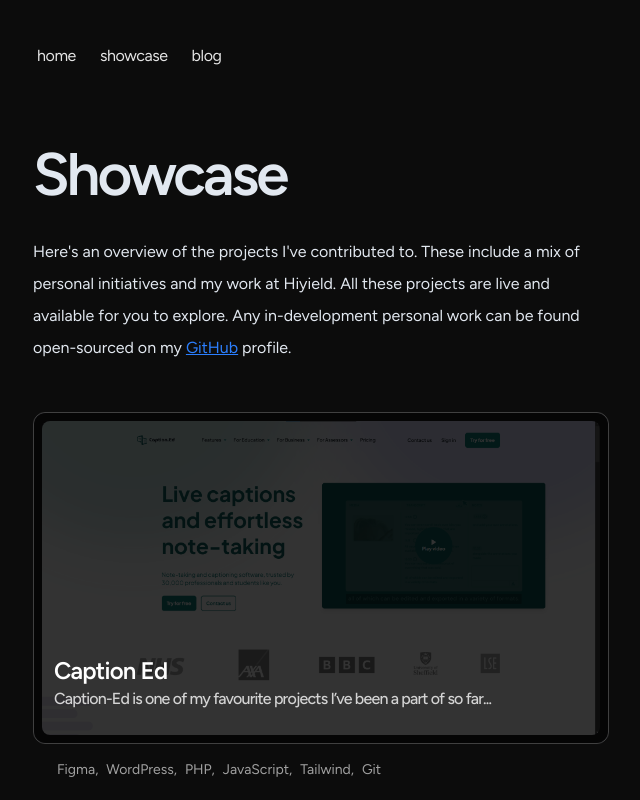
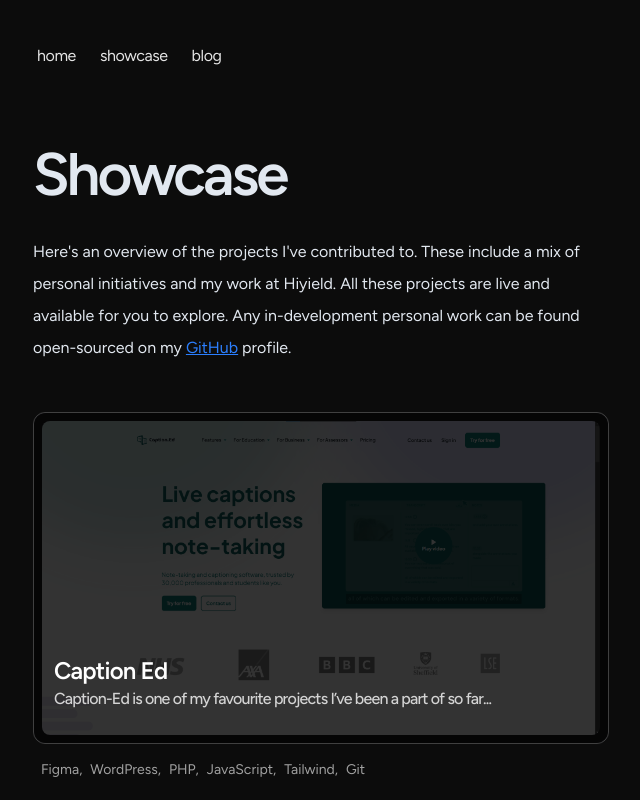
Before and after one commit to jakemackie/portfolio, a Next.js app: page /showcase in a window 1280 px wide. Shown: the top 800 px of the page, without its empty margins (319-959 px from the left). Built offline with nearby package versions, Linux system fonts and the light colour scheme.

Commit message:
feat: Improve padding because it looked weird

```diff
--- a/app/components/card.tsx
+++ b/app/components/card.tsx
@@ -56,7 +56,7 @@ export default function Card({ data }: CardProps) {
             </p>
           </div>
         </div>
-        <div className="ml-6 text-neutral-400 tabular-nums leading-normal">
+        <div className="ml-2 text-neutral-400 tabular-nums leading-normal">
           <ul className="flex flex-wrap gap-2">
             {data.technologies.map((technology, index) => (
               <li
```
